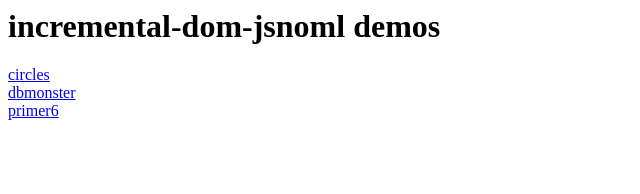
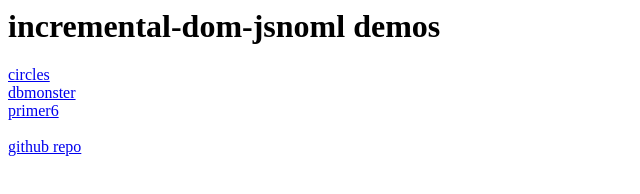
Before and after one commit to paolocaminiti/incremental-dom-jsonml, a plain HTML site: page index.html in a window 1280 px wide. Shown: the whole page, without its empty margins (0-640 px from the left). Drawn offline with Linux system fonts and the light colour scheme.

Commit message:
repo link

```diff
--- a/index.html
+++ b/index.html
@@ -9,4 +9,8 @@
 	<div>
 		<a href="http://paolocaminiti.github.io/incremental-dom-jsonml/demo/primer6/">primer6</a>
 	</div>
+	<br>
+	<div>
+		<a href="https://github.com/paolocaminiti/incremental-dom-jsonml">github repo</a>
+	</div>
 </body>
```
